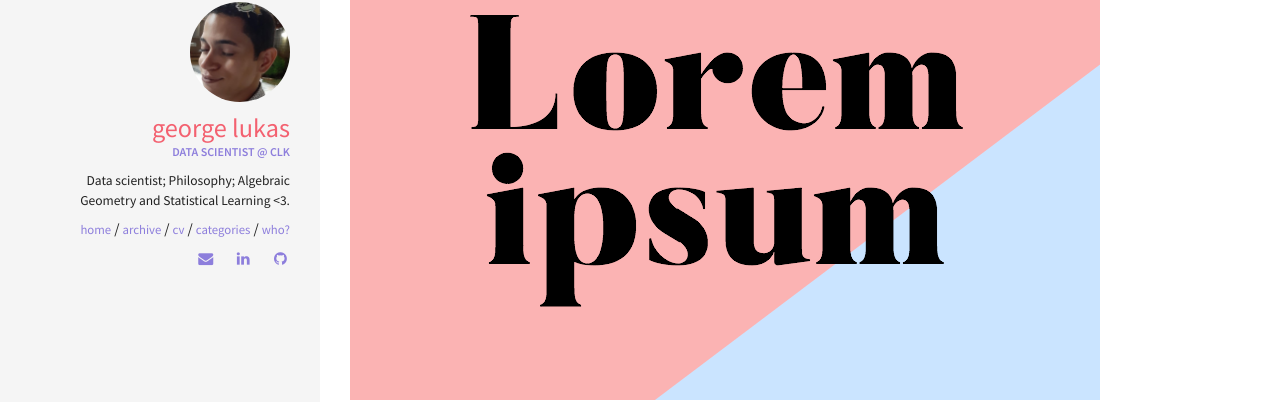
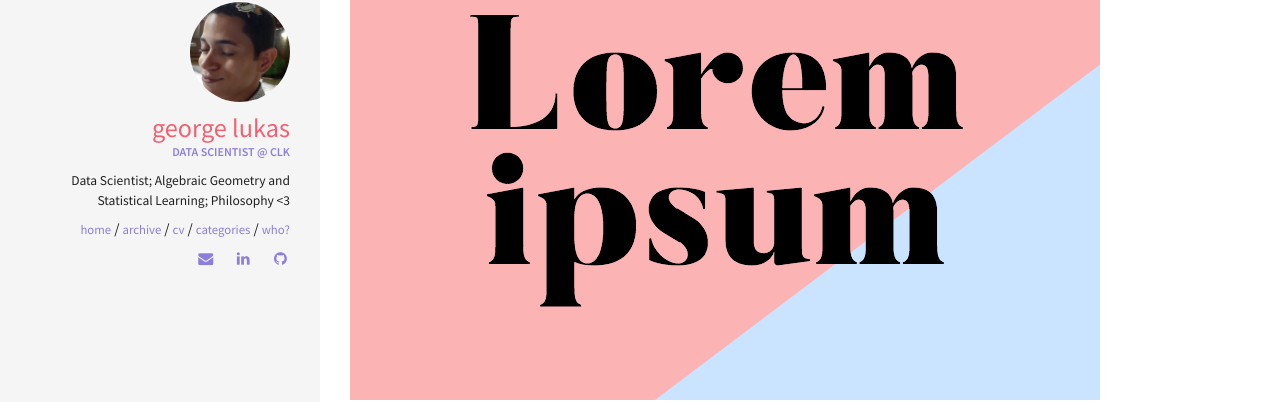
Before and after one commit to z0del/davewhipp.github.io, a Jekyll site: the page built from index.html, in a window 1280 px wide. Shown: the part 274-676 px from the top of the page. Built offline with Jekyll 4.4.1, drawn with Linux system fonts in a browser that asks for light colours.

Commit message:
Update _config.yml

```diff
--- a/_config.yml
+++ b/_config.yml
@@ -45,7 +45,7 @@ owner:
   name: George Lukas
   avatar: pp.jpeg
   job: Data Scientist @ CLK
-  bio: Data scientist; Philosophy; Algebraic Geometry and Statistical Learning <3.
+  bio: Data Scientist; Algebraic Geometry and Statistical Learning; Philosophy <3
   email: g.lks@pm.me
   disqus-shortname:
   twitter: #username
```
